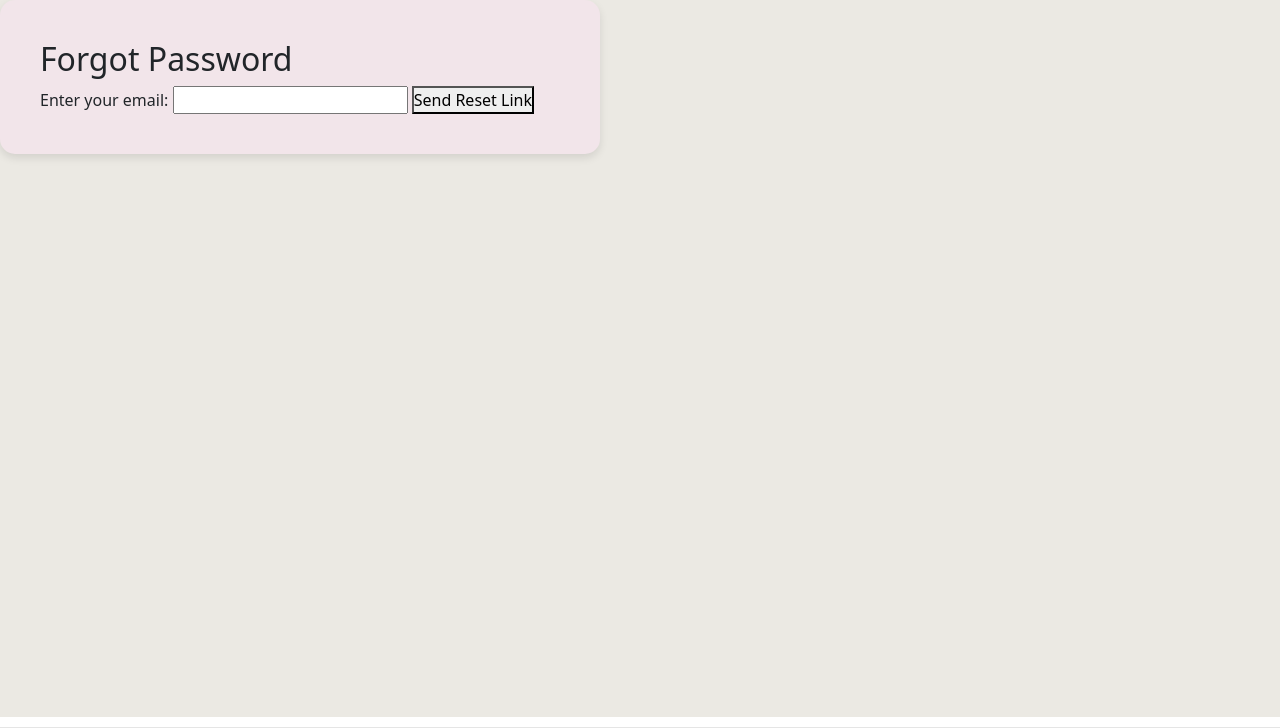
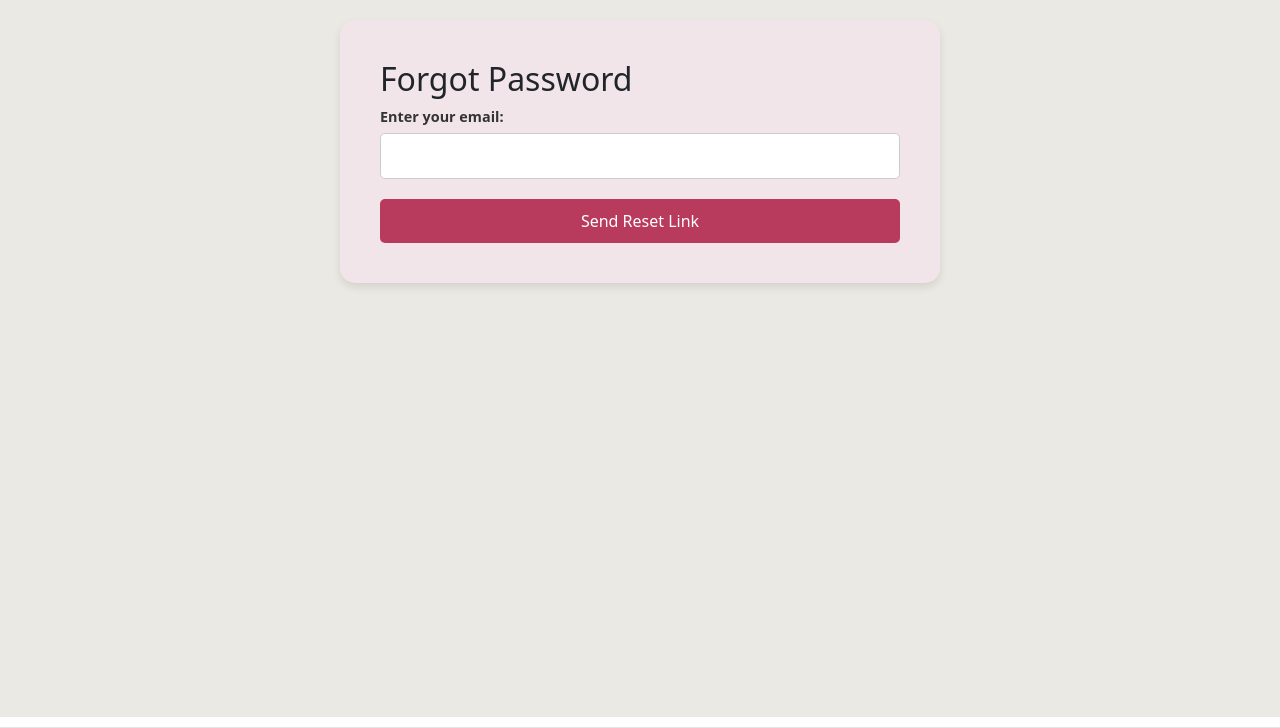
Before and after one commit to Ayjemal07/PickUpVolleyBallPdx, a Flask app: page /forgot-password in a window 1280 px wide. Shown: the part 72-800 px from the top of the page. Run offline with Flask 3, Linux system fonts and the light colour scheme; some libraries are stand-ins or nearby versions.

Commit message:
reset pass link fixed to say https, stylying of them also, last two month event issue also fixed

```diff
--- a/app/authentication/auth_routes.py
+++ b/app/authentication/auth_routes.py
@@ -452,7 +452,7 @@ def forgot_password():
         user = User.query.filter_by(email=email).first()
         if user:
             token = serializer.dumps(email, salt='password-reset-salt')
-            reset_url = url_for('auth.reset_password', token=token, _external=True)
+            reset_url = url_for('auth.reset_password', token=token, _external=True, _scheme='https')
             msg = Message(subject="Reset Your Password",
                           sender="noreply.pickupvbpdx@gmail.com",
                           recipients=[email],
--- a/app/authentication/auth_templates/forgot_password.html
+++ b/app/authentication/auth_templates/forgot_password.html
@@ -1,9 +1,9 @@
 {% extends 'base.html' %}
 {% block content %}
+<div class="full-width-container">
     <div class="form-background">
         <h2>Forgot Password</h2>
 
-    <!-- ✅ Flash Messages -->
         {% with messages = get_flashed_messages(with_categories=true) %}
             {% if messages %}
                 <div id="flash-messages">
@@ -14,10 +14,13 @@
             {% endif %}
         {% endwith %}
 
-    <form method="POST">
+        <form method="POST" class="form-style">
+            <div class="form-group">
                 <label for="email">Enter your email:</label>
-        <input type="email" name="email" required>
-        <button type="submit">Send Reset Link</button>
+                <input type="email" name="email" required class="input-field">
+            </div>
+            <button type="submit" class="submit-btn">Send Reset Link</button>
         </form>
     </div>
+</div>
 {% endblock %}
--- a/app/static/css/styles.css
+++ b/app/static/css/styles.css
@@ -314,7 +314,7 @@ header {
   z-index: 2;
   padding: 0.8rem;
   background: white;
-  border-radius: 0.5rem;
+  border-radius: 4.5rem;
   box-shadow: 0 2px 6px rgba(0, 0, 0, 0.1);
 }
 
@@ -904,7 +904,6 @@ html {
 
 
 
-
 /* Modal Styles for adding event*/
 /* Modal background overlay */
 .modal {
--- a/app/templates/events.html
+++ b/app/templates/events.html
@@ -48,7 +48,7 @@
 
         <div id="past" class="tab-pane">
             <h1>Past Events</h1>
-            <p>A look at the two most recent past events from the last two months.</p>
+            <p>A look at events from the last two months.</p>
             <div class="past-events-container">
                 </div>
         </div>
--- a/app/views.py
+++ b/app/views.py
@@ -208,8 +208,9 @@ def events():
             past_events.append(event)
 
     # 3. Sort past events descending to get the most recent, and limit to 2
-    past_events.sort(key=lambda x: x.date, reverse=True)
-    past_events_display = past_events[:2]
+    past_events.sort(key=lambda x: datetime.combine(x.date, x.end_time), reverse=True)
+
+    past_events_display = past_events
 
     # 4. Process event data for the template
     user_id = session.get('user_id') or (current_user.id if current_user.is_authenticated else None)
```
Also changed, not shown: app/authentication/auth_templates/reset_password.html (+9 -7 lines). Lines whose indentation alone changed are shown as unchanged.
